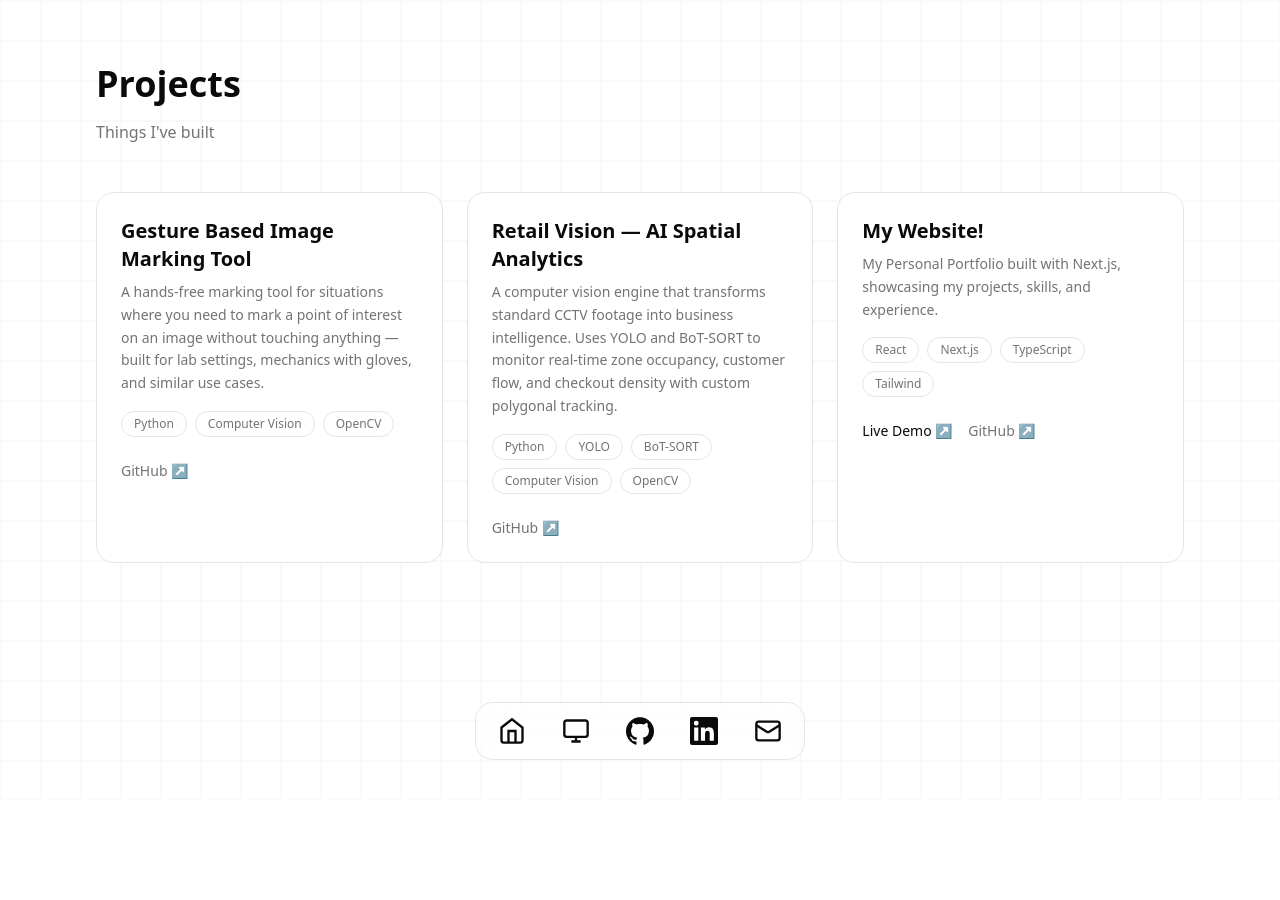
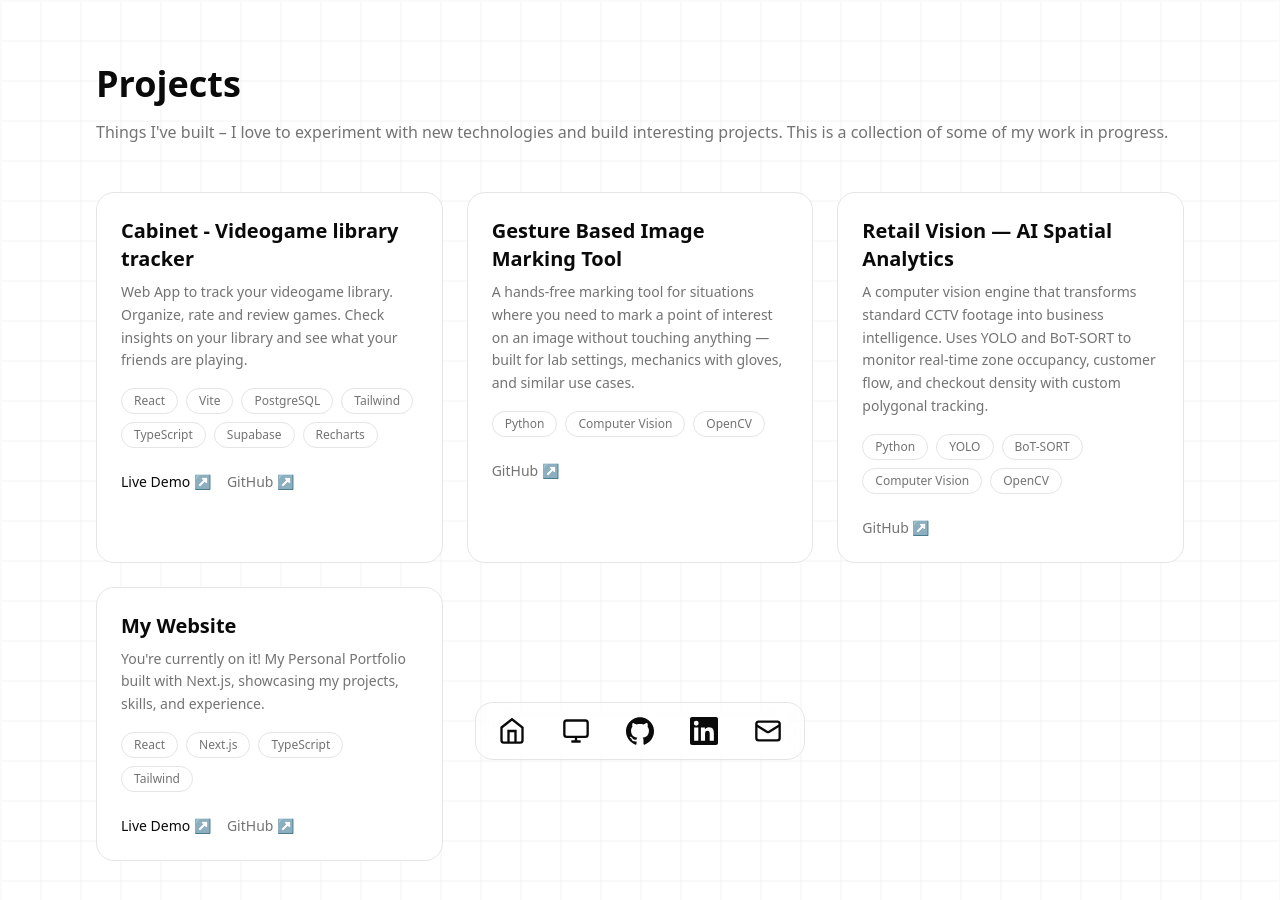
Before and after one commit to orangebead/personal-website, a Next.js app: page /projects in a window 1280 px wide. Shown: the top 900 px of the page. Before the commit the page ends 800 px from the top, so only its background shows below. Built offline with nearby package versions, Linux system fonts and the light colour scheme.

Commit message:
updated projects & minor tweaks

```diff
--- a/src/app/projects/page.tsx
+++ b/src/app/projects/page.tsx
@@ -4,6 +4,13 @@ import { ProjectCard } from "@/components/misc/ProjectCard"
 
 
 const projects = [
+  {
+    title: "Cabinet - Videogame library tracker",
+    description: "Web App to track your videogame library. Organize, rate and review games. Check insights on your library and see what your friends are playing.",
+    tags: ["React", "Vite", "PostgreSQL", "Tailwind", "TypeScript", "Supabase", "Recharts"],
+    liveUrl: "https://cabinet22.vercel.app",
+    githubUrl: "https://github.com/orangebead/cabinet",
+  },
   {
     title: "Gesture Based Image Marking Tool",
     description: "A hands-free marking tool for situations where you need to mark a point of interest on an image without touching anything — built for lab settings, mechanics with gloves, and similar use cases.",
@@ -17,13 +24,12 @@ const projects = [
     githubUrl: "https://github.com/orangebead/retail-analytics",
   },
   {
-    title: "My Website!",
-    description: "My Personal Portfolio built with Next.js, showcasing my projects, skills, and experience.",
+    title: "My Website",
+    description: "You're currently on it! My Personal Portfolio built with Next.js, showcasing my projects, skills, and experience.",
     tags: ["React", "Next.js", "TypeScript", "Tailwind"],
     liveUrl: "https://neillaturkar.vercel.app",
     githubUrl: "https://github.com/orangebead/personal-website",
   },
-  // add more...
 ]
 
 export default function Projects() {
@@ -32,7 +38,7 @@ export default function Projects() {
       <InteractiveGrid className="opacity-20 pointer-events-none" />
       <main className="relative z-10 px-8 py-16 max-w-6xl mx-auto">
         <h1 className="text-4xl font-bold">Projects</h1>
-        <p className="mt-4 text-muted-foreground">Things I've built</p>
+        <p className="mt-4 text-muted-foreground">Things I've built – I love to experiment with new technologies and build interesting projects. This is a collection of some of my work in progress.</p>
         <div className="mt-12 grid gap-6 sm:grid-cols-2 lg:grid-cols-3">
           {projects.map((project) => (
             <ProjectCard key={project.title} {...project} />
--- a/src/components/misc/CustomCard.tsx
+++ b/src/components/misc/CustomCard.tsx
@@ -26,7 +26,7 @@ export function AboutCard() {
 
                 {/* Bio */}
                 <div className="max-w-lg space-y-4">
-                    <h2 className="text-4xl font-bold tracking-tight">Hey, I'm Neil Laturkar 👋</h2>
+                    <h2 className="text-4xl font-bold tracking-tight">Hey, I'm Neil Laturkar</h2>
                     <p className="text-lg text-muted-foreground leading-relaxed">
                         Second year CS student at BITS-Pilani Dubai, focused on software development, ML, and data science. I pick projects based on one criterion: will this force me to learn something I don't know yet?
 Off-screen, I travel, game, and listen to a lot of music.
```
